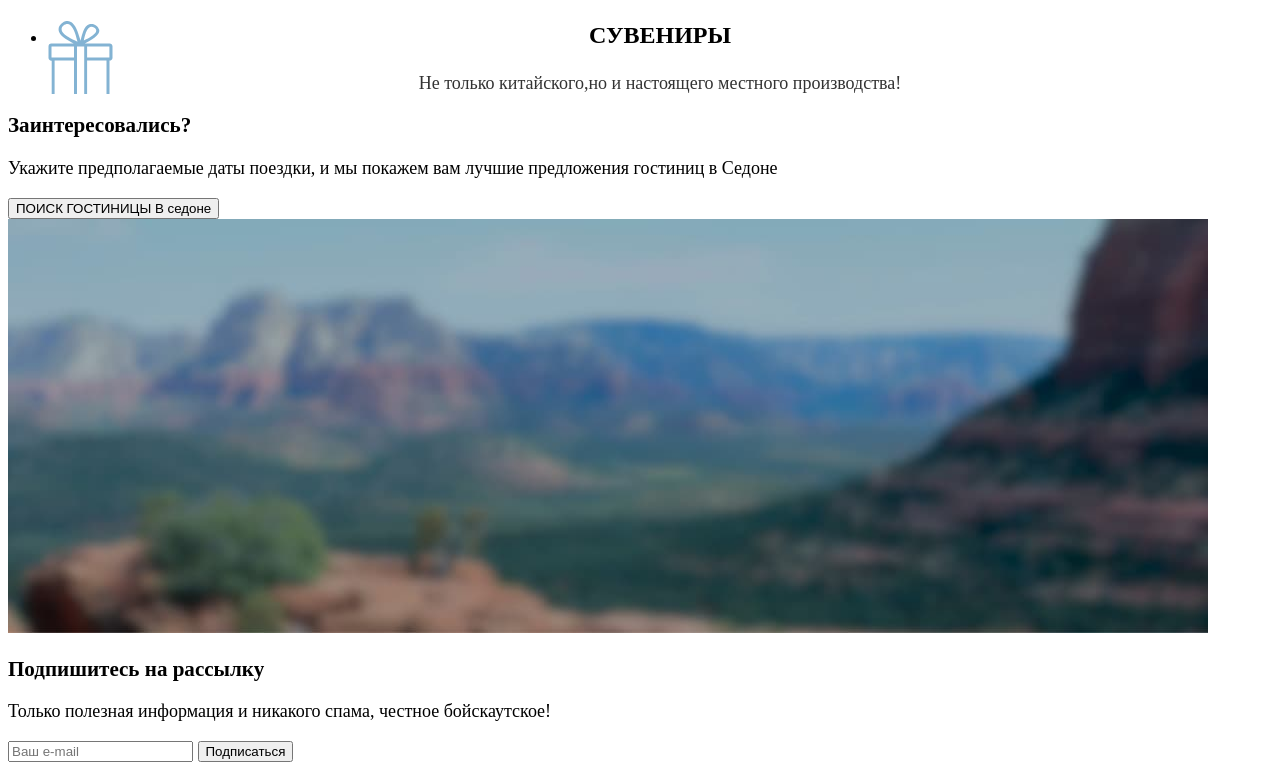
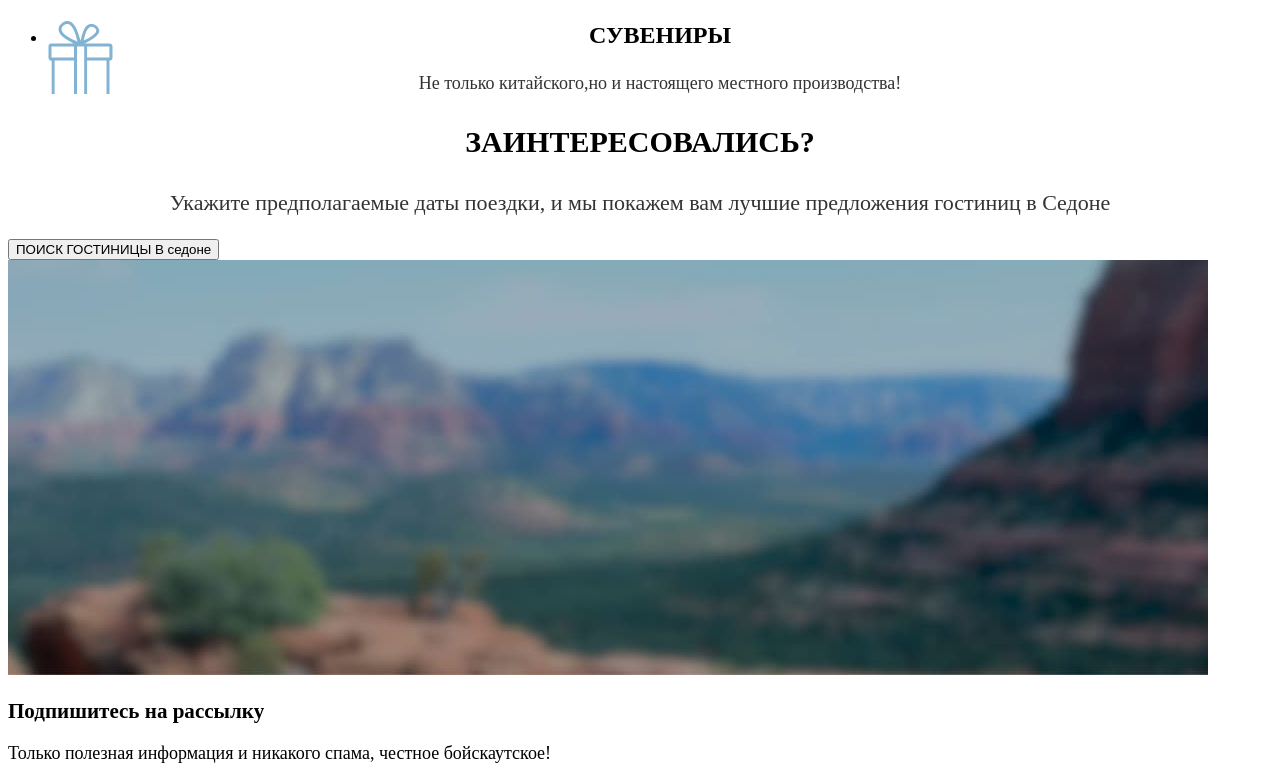
Before and after one commit to htmlacademy-htmlcss/2261675-sedona-36, a plain HTML site: page index.html in a window 1280 px wide. Shown: the part 2403-3180 px from the top of the page. Drawn offline with Linux system fonts and the light colour scheme.

Commit message:
добавляет стили для поиска

```diff
--- a/style/style.css
+++ b/style/style.css
@@ -126,3 +126,19 @@ body{
   background-image: url("/Image/Svg/gift-icon.svg");
   background-repeat: no-repeat;
 }
+
+.search-head{
+  font-style: normal;
+  font-weight: 700;
+  font-size: 30px;
+  line-height: 36px;
+  text-align: center;
+  text-transform: uppercase;
+}
+.search-foot{
+  font-weight: 400;
+  font-size: 22px;
+  line-height: 26px;
+  text-align: center;
+  color: #333333;
+}
```
